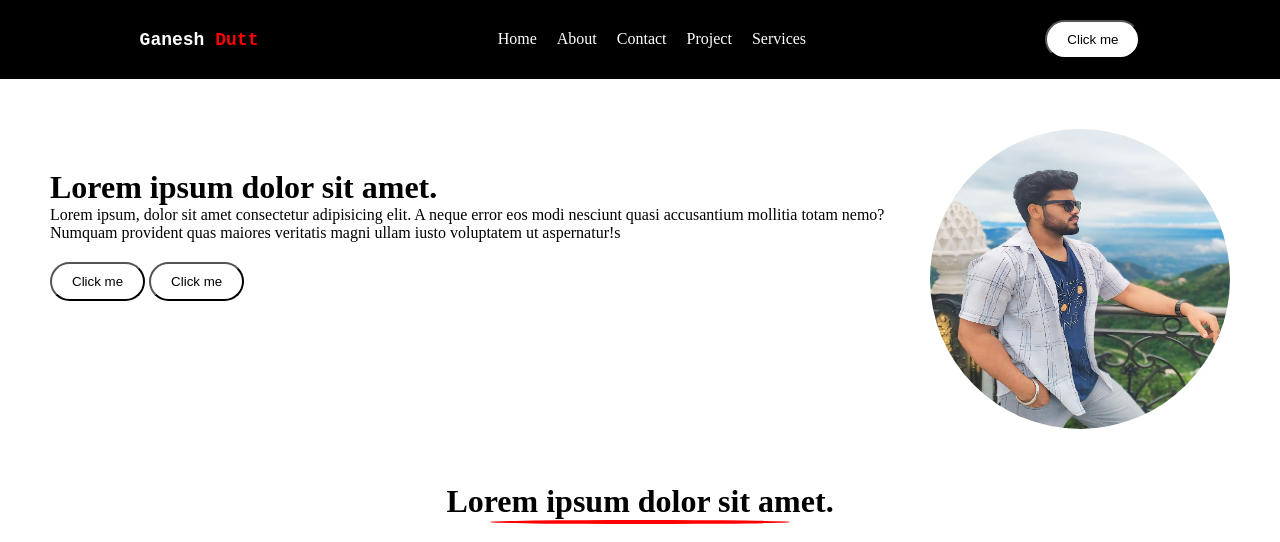
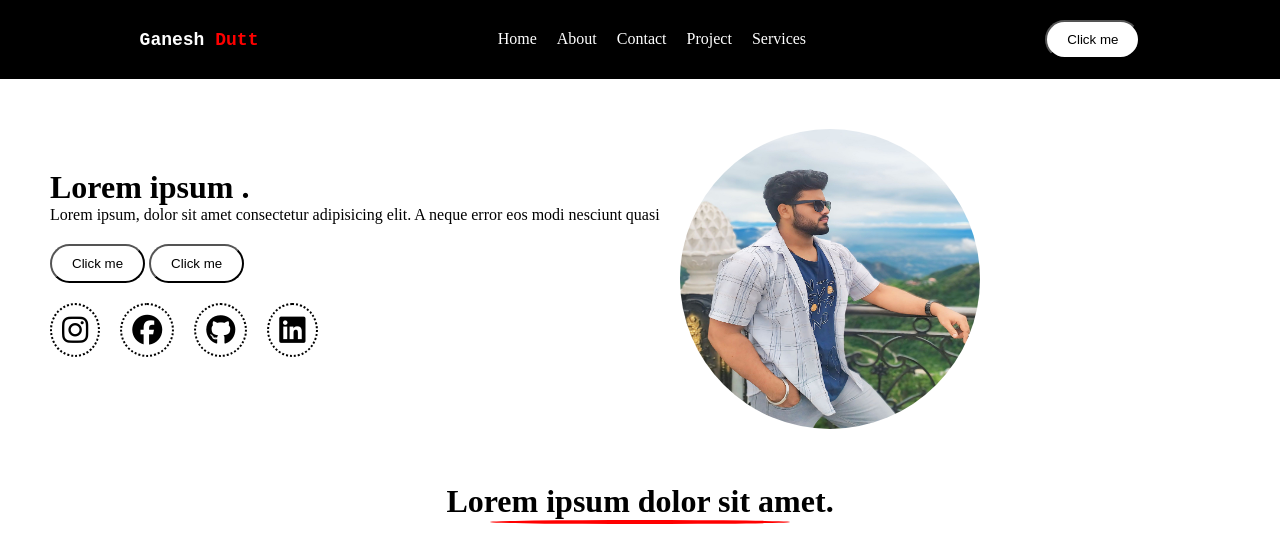
Before and after one commit to ganeshdutt100/GNC, a plain HTML site: page CSS/code2.html in a window 1280 px wide. Shown: the top 542 px of the page. Drawn offline with Linux system fonts and the light colour scheme.

Commit message:
Update icons

```diff
--- a/CSS/code2.html
+++ b/CSS/code2.html
@@ -5,11 +5,20 @@
     <meta charset="UTF-8">
     <meta name="viewport" content="width=device-width, initial-scale=1.0">
     <title>Document</title>
+
+    <link rel="stylesheet" href="https://cdnjs.cloudflare.com/ajax/libs/font-awesome/6.7.2/css/all.min.css"
+        integrity="sha512-Evv84Mr4kqVGRNSgIGL/F/aIDqQb7xQ2vcrdIwxfjThSH8CSR7PBEakCr51Ck+w+/U6swU2Im1vVX0SVk9ABhg=="
+        crossorigin="anonymous" referrerpolicy="no-referrer" />
     <style>
         * {
             margin: 0;
             padding: 0;
         }
+
+        /*
+        body {
+            background-color: lightblue;
+        } */
 
         nav {
             display: flex;
@@ -150,6 +159,34 @@
             margin-top: 40px;
 
         }
+
+
+        /* icons */
+        .icons {
+            display: flex;
+            gap: 20px;
+            margin-top: 20px;
+        }
+
+        i {
+            font-size: 30px;
+            border: 2px dotted black;
+            padding: 10px;
+            border-radius: 50%;
+
+        }
+
+        i:hover {
+            background-color: black;
+            color: white;
+            border: 2px solid white;
+            transition: all 0.5s ease;
+        }
+
+
+        .icons a {
+            color: black;
+        }
     </style>
 </head>
 
@@ -172,15 +209,40 @@
     <!-- section1 -->
     <div class="sec1">
         <div class="sec1Text">
-            <h1>Lorem ipsum dolor sit amet.</h1>
+            <h1>Lorem ipsum .</h1>
             <p>Lorem ipsum, dolor sit amet consectetur adipisicing elit. A neque error eos modi nesciunt quasi
-                accusantium mollitia totam nemo? Numquam provident quas maiores veritatis magni ullam iusto voluptatem
-                ut aspernatur!s
+
 
             </p>
+
+
+
+
             <div class="buttonDiv">
                 <button class="btn">Click me </button>
                 <button class="btn">Click me </button>
+            </div>
+
+
+            <div class="icons">
+
+                <a href="https://www.instagram.com/" target="_blank">
+                    <i class="fa-brands fa-instagram"></i>
+                </a>
+
+                <a href="https://www.facebook.com/">
+                    <i class="fa-brands fa-facebook"></i>
+                </a>
+
+                <a href="https://github.com/ganeshdutt100">
+
+                    <i class="fa-brands fa-github"></i>
+                </a>
+
+                <a href="https://www.linkedin.com/feed/">
+
+                    <i class="fa-brands fa-linkedin"></i>
+                </a>
             </div>
         </div>
         <div class="sec1Image">
```
